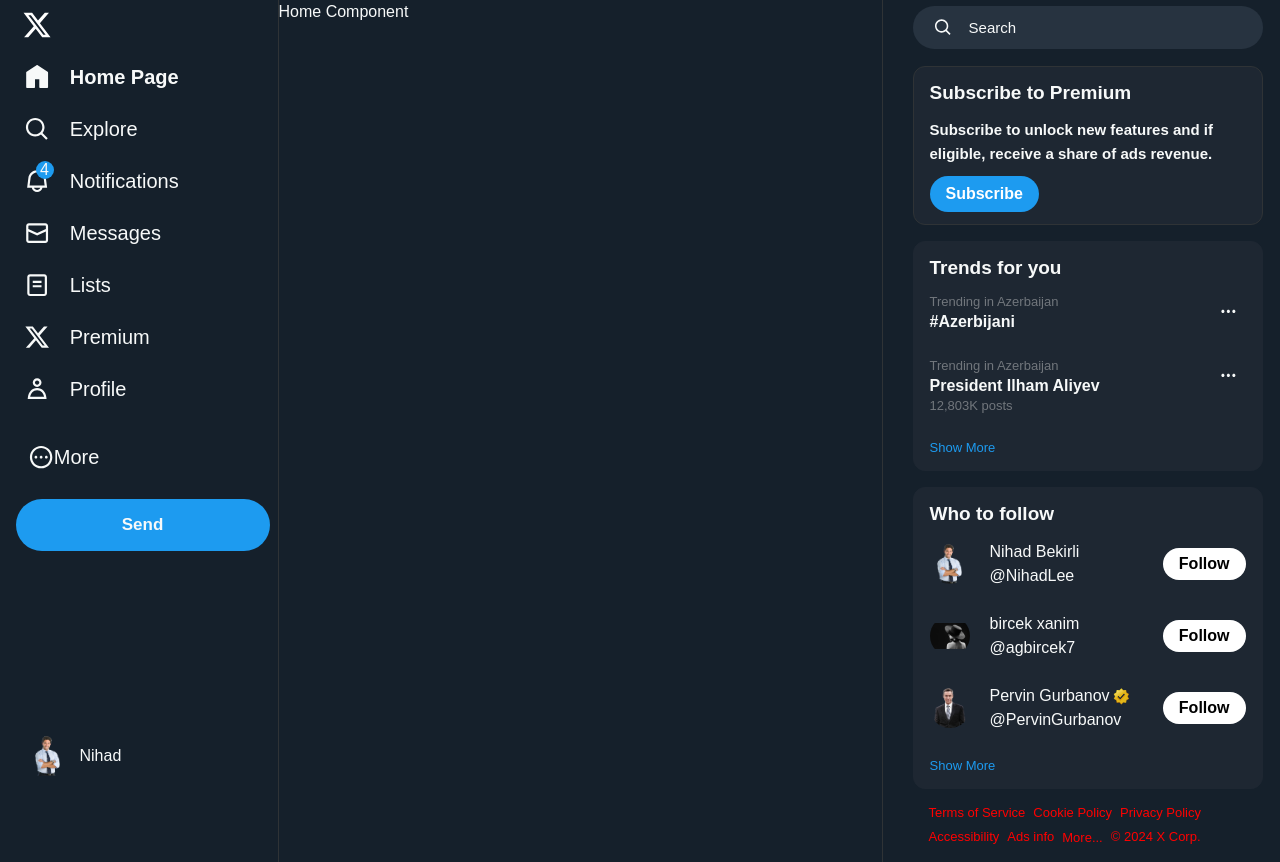
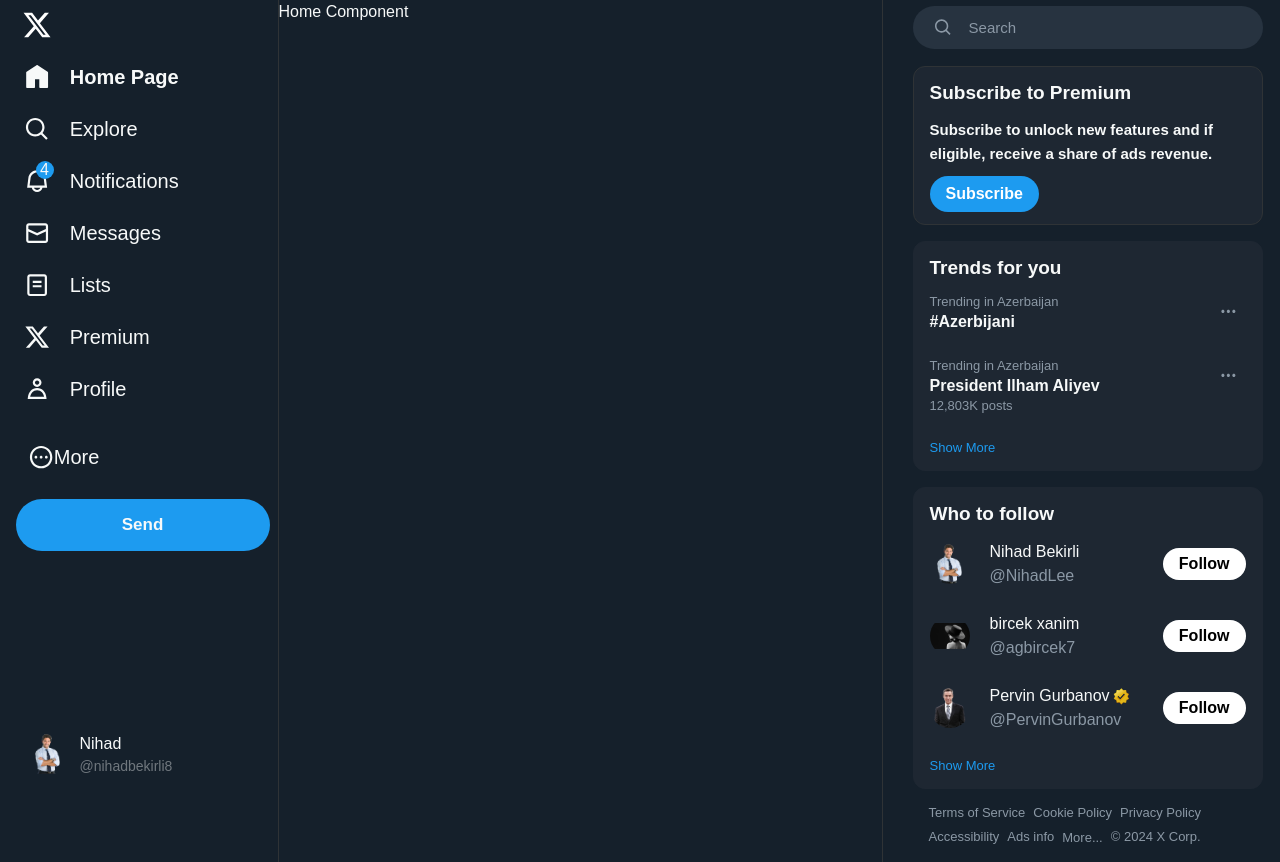
Before and after one commit to BekirLee/Twitter-clone, a React (Vite) app in the folder vite-project/: page / in a window 1280 px wide. Built offline with nearby package versions, Linux system fonts and the light colour scheme.

Commit message:
add codes before football

```diff
--- a/vite-project/src/components/topics/topic/index.jsx
+++ b/vite-project/src/components/topics/topic/index.jsx
@@ -10,7 +10,7 @@
         >
             <div className="">
 
-                <div className="text-[#71767C] text-[13px] leading-4 ">
+                <div className="text-[color:var(--base-secondary)] text-[13px] leading-4 ">
                     <span>
                         {item.title}
                     </span>
@@ -22,7 +22,7 @@
                         }
                     </span>
                 </div>
-                <div className="text-[#71767C] text-[13px] leading-4 font-sans">
+                <div className="text-[color:var(--base-secondary)] text-[13px] leading-4 font-sans">
                     {item.postCount ? item.postCount.toLocaleString() + 'K posts' : item.postCount}
                 </div>
             </div>
@@ -30,7 +30,7 @@
                 <Popover.Button className="rounded-full p-2 group hover:bg-[#1d9bf01a] w-[34.75px] h-[34.75px] text-center hover:text-[#1d9bf0]">
                     <button>
                         <svg viewBox="0 0 24 24" aria-hidden="true" width={18.75} height={18.75} >
-                            <path fill="currentColor" className="hover:fill-[#3b82f680]" d="M3 12c0-1.1.9-2 2-2s2 .9 2 2-.9 2-2 2-2-.9-2-2zm9 2c1.1 0 2-.9 2-2s-.9-2-2-2-2 .9-2 2 .9 2 2 2zm7 0c1.1 0 2-.9 2-2s-.9-2-2-2-2 .9-2 2 .9 2 2 2z">
+                            <path fill="var(--base-secondary)" className="hover:fill-[#3b82f680]" d="M3 12c0-1.1.9-2 2-2s2 .9 2 2-.9 2-2 2-2-.9-2-2zm9 2c1.1 0 2-.9 2-2s-.9-2-2-2-2 .9-2 2 .9 2 2 2zm7 0c1.1 0 2-.9 2-2s-.9-2-2-2-2 .9-2 2 .9 2 2 2z">
                             </path>
                         </svg>
                     </button>
--- a/vite-project/src/components/user-card/index.jsx
+++ b/vite-project/src/components/user-card/index.jsx
@@ -19,7 +19,7 @@
                         )
                     }
                 </div>
-                <div className="text-left">
+                <div className="text-left text-[color:var(--base-secondary)]">
                     @{user.userName}
                 </div>
             </div>
--- a/vite-project/src/layouts/main/rightbar/search/index.jsx
+++ b/vite-project/src/layouts/main/rightbar/search/index.jsx
@@ -20,14 +20,14 @@
             <label className="h-[43px] rounded-full bg-[color:var(--background-third)] w-full block border border-transparent relative group flex items-center focus-within:bg-black focus-within:border-[#1d9bf0]">
                 <div className="w-[64px] h-full flex items-center justify-center">
                     <svg viewBox="0 0 24 24" aria-hidden="true" className="min-w-[32px] h-[18.75px] pl-[4px]" >
-                        <path fill="currentColor" d="M10.25 3.75c-3.59 0-6.5 2.91-6.5 6.5s2.91 6.5 6.5 6.5c1.795 0 3.419-.726 4.596-1.904 1.178-1.177 1.904-2.801 1.904-4.596 0-3.59-2.91-6.5-6.5-6.5zm-8.5 6.5c0-4.694 3.806-8.5 8.5-8.5s8.5 3.806 8.5 8.5c0 1.986-.682 3.815-1.824 5.262l4.781 4.781-1.414 1.414-4.781-4.781c-1.447 1.142-3.276 1.824-5.262 1.824-4.694 0-8.5-3.806-8.5-8.5z">
+                        <path fill="var(--base-secondary)" d="M10.25 3.75c-3.59 0-6.5 2.91-6.5 6.5s2.91 6.5 6.5 6.5c1.795 0 3.419-.726 4.596-1.904 1.178-1.177 1.904-2.801 1.904-4.596 0-3.59-2.91-6.5-6.5-6.5zm-8.5 6.5c0-4.694 3.806-8.5 8.5-8.5s8.5 3.806 8.5 8.5c0 1.986-.682 3.815-1.824 5.262l4.781 4.781-1.414 1.414-4.781-4.781c-1.447 1.142-3.276 1.824-5.262 1.824-4.694 0-8.5-3.806-8.5-8.5z">
                         </path>
                     </svg>
                 </div>
                 <input
                     type="text"
                     placeholder="Search"
-                    className="w-full h-full bg-transparent rounded-full outline-none pl-[1px] placeholder-[color:var(--color-base)]  text-[15px]"
+                    className="w-full h-full bg-transparent rounded-full outline-none pl-[1px] placeholder-[color:var(--base-secondary)]  text-[15px]"
                     value={query}
                     onChange={e => setQuery(e.target.value)}
                     // onBlur={() => setFocus(false)}
--- a/vite-project/src/layouts/main/sidebar/account/index.jsx
+++ b/vite-project/src/layouts/main/sidebar/account/index.jsx
@@ -12,12 +12,12 @@
             <Popover className='relative'>
                 <Popover.Button className="my-3 p-3 rounded-full hover:bg-[#eff3f41a] w-full flex items-center justify-start transition-colors">
                     <img className="w-[40px] h-[40px] object-contain" src={account.avatar} alt="" />
-                    <div className="userInfo flex flex-wrap items-center pl-3">
-                        <div className="userName">
+                    <div className="userInfo flex flex-col items-center pl-3">
+                        <div className="userName w-full text-left">
                             {account.userName}
                         </div>
                         <div className="userMail opacity-40 text-sm">
-                            {account.email}
+                            @{account.fullName}
                         </div>
                     </div>
                 </Popover.Button>
--- a/vite-project/src/layouts/main/sidebar/account/more/index.jsx
+++ b/vite-project/src/layouts/main/sidebar/account/more/index.jsx
@@ -21,17 +21,17 @@
                             { "hover:bg-[#eff3f41a]": currentAccount.id !== account.id })}>
 
                         <img className="w-[40px] h-[40px] object-contain" src={account.avatar} alt="" />
-                        <div className="userInfo flex flex-wrap items-center pl-3">
-                            <div className="userName">
+                        <div className="userInfo flex flex-col items-center  pl-3">
+                            <div className="userName text-left w-full">
                                 {account.userName}
                             </div>
-                            <div className="userMail opacity-40 text-sm">
-                                {account.email}
+                            <div className="userMail opacity-40 text-sm w-full text-[color:var(--base-secondary)]">
+                                @{account.fullName}
                             </div>
                         </div>
                         {
                             currentAccount.id === account.id && (
-                                <svg className="w-[20px] h-[20px] " xmlns="http://www.w3.org/2000/svg" viewBox="0 0 512 512">
+                                <svg className="w-[20px] h-[20px] ml-auto" xmlns="http://www.w3.org/2000/svg" viewBox="0 0 512 512">
                                     <path fill="#63E6BE" d="M256 512A256 256 0 1 0 256 0a256 256 0 1 0 0 512zM369 209L241 337c-9.4 9.4-24.6 9.4-33.9 0l-64-64c-9.4-9.4-9.4-24.6 0-33.9s24.6-9.4 33.9 0l47 47L335 175c9.4-9.4 24.6-9.4 33.9 0s9.4 24.6 0 33.9z" />
                                 </svg>
                             )
--- a/vite-project/src/modals/appearance/index.jsx
+++ b/vite-project/src/modals/appearance/index.jsx
@@ -7,7 +7,7 @@
             </h3>
 
             <div className="p-8 pt-0">
-                <p className="text-center text-[#71767b] text-[15px] leading-5 mb-5">
+                <p className="text-center text-[color:var(--base-secondary)] text-[15px] leading-5 mb-5">
                     Lorem ipsum dolor, sit amet consectetur adipisicing elit. Quaerat, placeat.
                 </p>
                 <div className="mx-8 mb-4">
@@ -25,12 +25,12 @@
                                         </path>
                                     </svg>
                                 </div>
-                                <div className="ml-1 flex items-center text-[#71767b]">
+                                <div className="ml-1 flex items-center text-[color:var(--base-secondary)]">
                                     @X
                                 </div>
                             </header>
                             <div className="leading-5 text-[#e7e9ea] text-[15px]">
-                                Lorem ipsum dolor sit amet consectetur adipisicing elit. Eveniet, officiis sapiente accusamus cumque mollitia natus <span className="text-[#1d9bf0] hover:text-[#71767b] cursor-pointer">@X</span> sed incidunt earum rerum enim, at, doloribus iure dignissimos maiores eius magnam debitis cum.
+                                Lorem ipsum dolor sit amet consectetur adipisicing elit. Eveniet, officiis sapiente accusamus cumque mollitia natus <span className="text-[#1d9bf0] hover:text-[color:var(--base-secondary)] cursor-pointer">@X</span> sed incidunt earum rerum enim, at, doloribus iure dignissimos maiores eius magnam debitis cum.
                             </div>
                         </div>
                     </div>
--- a/vite-project/src/store/appearance/index.jsx
+++ b/vite-project/src/store/appearance/index.jsx
@@ -25,7 +25,7 @@
         secondary: "#8ecdf8",
         base: "#f7f9f9",
         // baseSecondary: '#71767b'
-        baseSecondary: 'red'
+        baseSecondary: '#8b98a5'
     },
     fontSize: 16
 }
--- a/vite-project/src/store/auth/index.jsx
+++ b/vite-project/src/store/auth/index.jsx
@@ -6,20 +6,20 @@
         id: 1,
         userName: "Nihad",
         avatar: "src/assets/imgs/image 46.png",
-        fullName: "nihadbekirli8@gmail.com"
+        fullName: "nihadbekirli8"
     },
     accounts: [
         {
             id: 1,
             userName: "Nihad",
             avatar: "src/assets/imgs/image 46.png",
-            fullName: "nihadbekirli8@gmail.com"
+            fullName: "nihadbekirli8"
         },
         {
             id: 2,
             userName: "Bekir",
             avatar: "src/assets/imgs/image 46.png",
-            fullName: "bekirli8@gmail.com"
+            fullName: "bekirli8"
         },
     ]
 }
```
